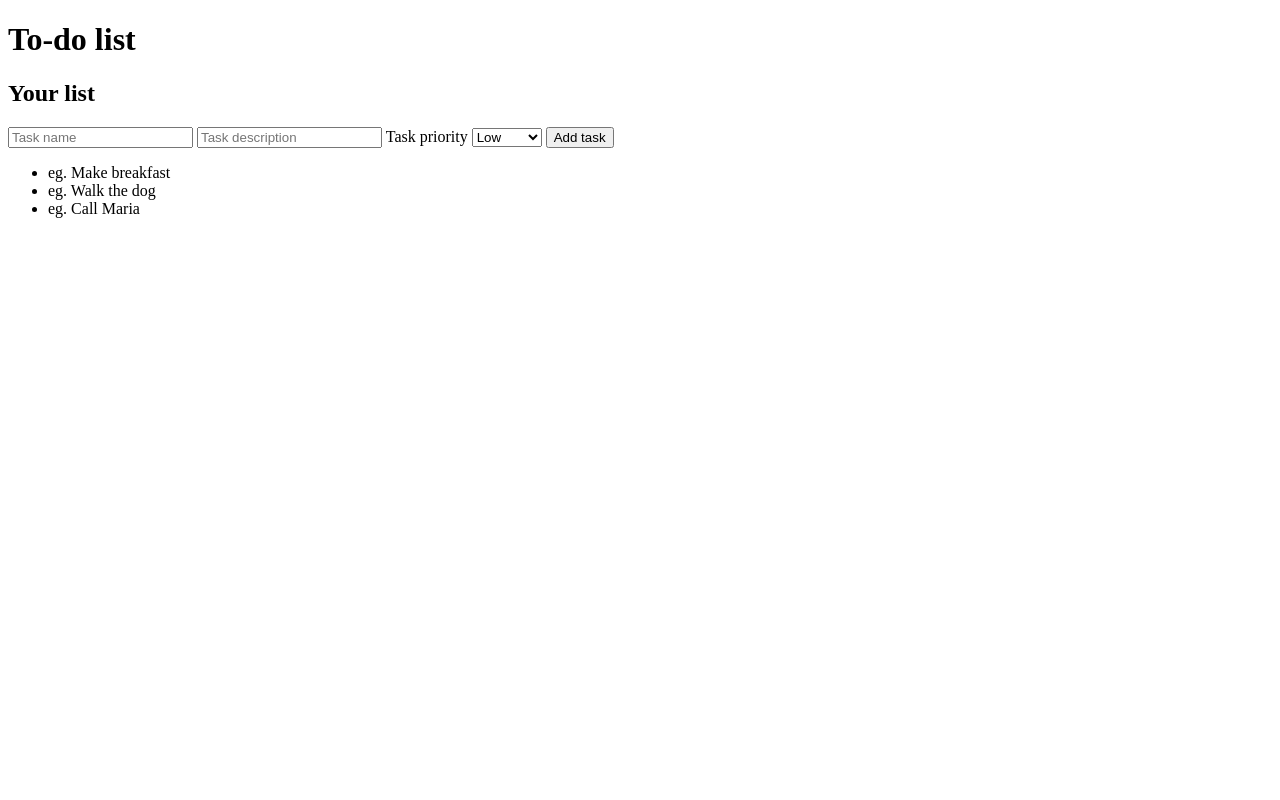
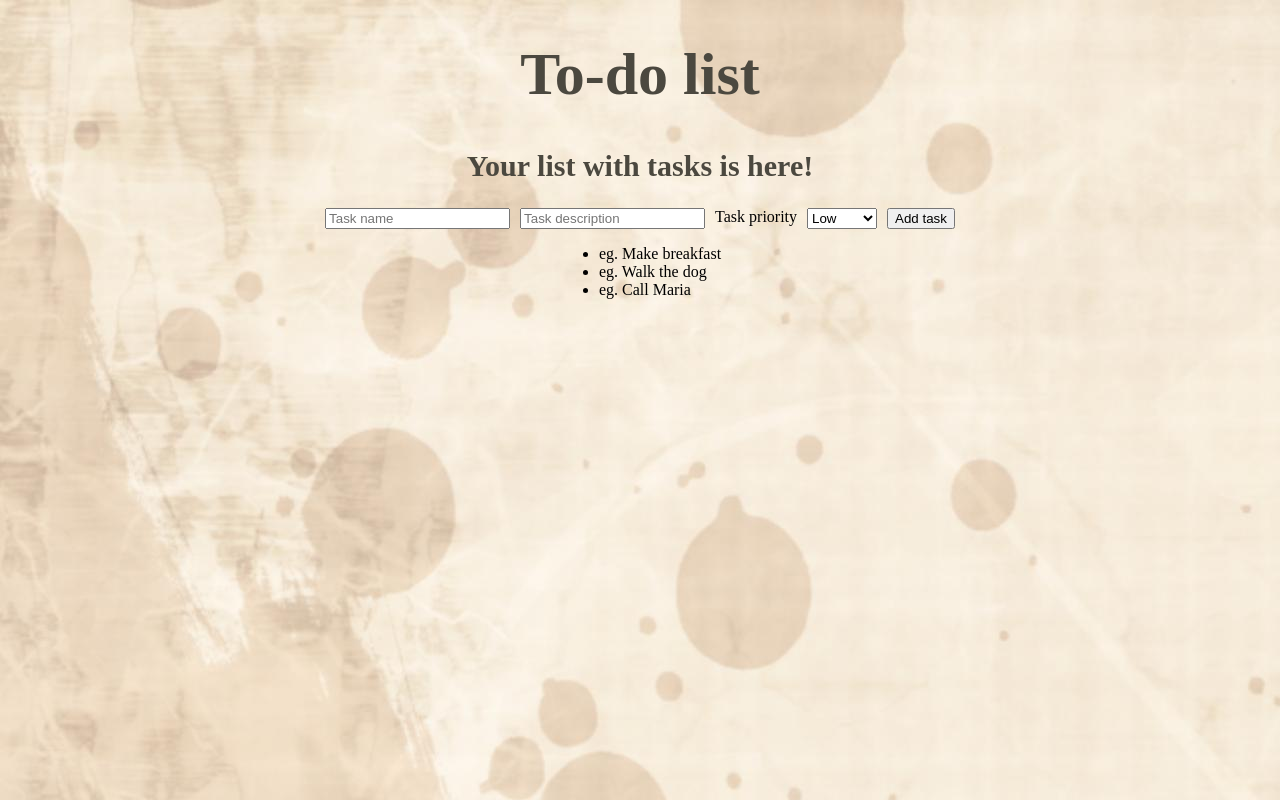
Before and after one commit to SlavyanaV/todo-list, a plain HTML site: page index.html in a window 1280 px wide. Drawn offline with Linux system fonts and the light colour scheme.

Commit message:
Set basic styles

```diff
--- a/index.html
+++ b/index.html
@@ -4,6 +4,7 @@
     <meta charset="UTF-8" />
     <meta http-equiv="X-UA-Compatible" content="IE=edge" />
     <meta name="viewport" content="width=device-width, initial-scale=1.0" />
+    <link rel="stylesheet" href="styles.css" />
     <title>Todo List</title>
   </head>
   <body>
@@ -21,8 +22,10 @@
       </ul>
       <input type="button" value="Add project" />
     </div> -->
-    <div class="todo-list">
-      <h2>Your list</h2>
+    <div class="todo-heading">
+      <h2>Your list with tasks is here!</h2>
+    </div>
+    <div class="task-adding">
       <input type="text" id="name" placeholder="Task name" />
       <input type="text" id="description" placeholder="Task description" />
       <label for="priority">Task priority</label>
@@ -32,6 +35,8 @@
         <option value="high">High</option>
       </select>
       <input type="button" value="Add task" />
+    </div>
+    <div class="task-listing">
       <ul>
         <li>eg. Make breakfast</li>
         <li>eg. Walk the dog</li>
--- /dev/null
+++ b/styles.css
@@ -0,0 +1,26 @@
+html {
+  background-image: url(./images/background.jpg);
+}
+
+h1 {
+  text-align: center;
+  font-size: 60px;
+  color: #4b483f;
+}
+
+h2 {
+  text-align: center;
+  font-size: 30px;
+  color: #4b483f;
+}
+
+.task-adding {
+  display: flex;
+  justify-content: center;
+  gap: 10px;
+}
+
+.task-listing {
+  display: flex;
+  justify-content: center;
+}
```
Also changed, not shown: images/background.jpg (added).
